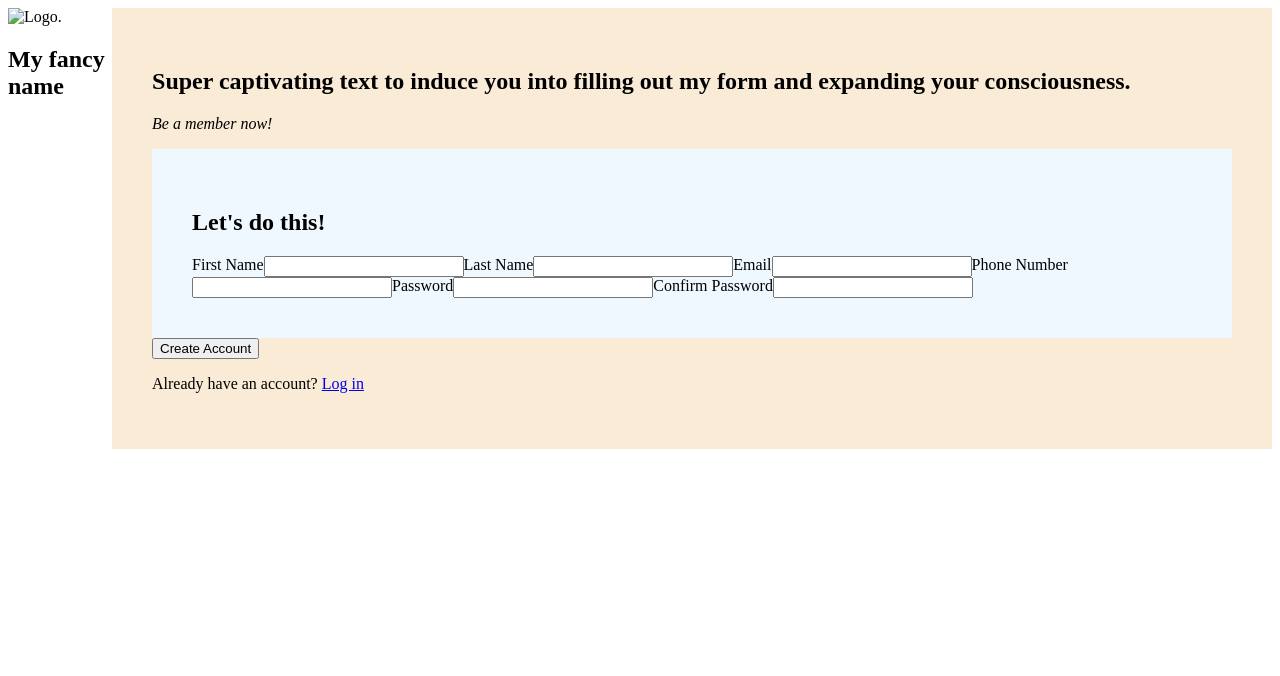
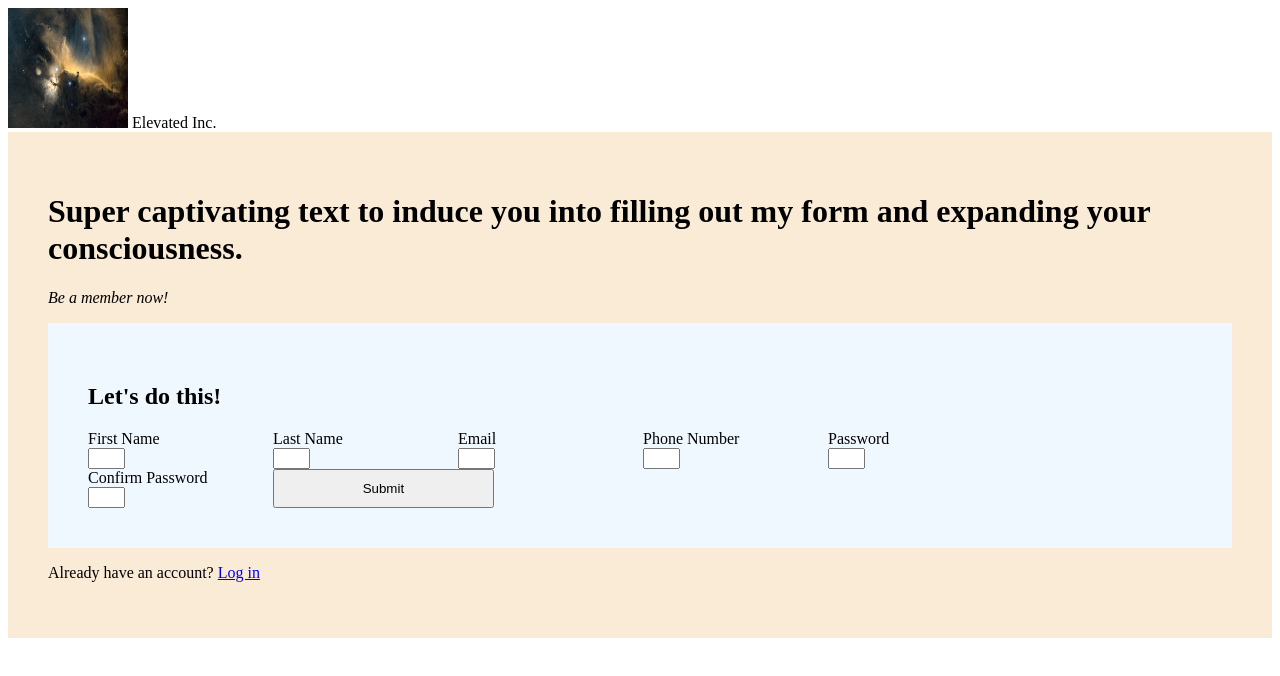
Before and after one commit to vitorbonamigosassi/sign-up_form, a plain HTML site: page index.html in a window 1280 px wide. Drawn offline with Linux system fonts and the light colour scheme.

Commit message:
Change form input syntax

```diff
--- a/index.html
+++ b/index.html
@@ -9,10 +9,9 @@
 </head>
 
 <body>
-    <section id="container">
     <header>
-            <img src="img/logo.png" alt="Logo.">
-            <h1>My fancy name</h1>
+        <img id="logo" src="img/cosmos.jpg" alt="Logo." width="120px" height="120px">
+        <span>Elevated Inc.</span>
     </header>
     <div id="main">
         <h1>Super captivating text to induce you into filling out my form and expanding your consciousness.</h2>
@@ -20,32 +19,36 @@
             <div id="formContainer">
                 <h2>Let's do this!</h2>
                 <form method="post" action="#">
+                    <label>First Name<br>
+                        <input type="text" name="firstName" required>
+                    </label>
 
-                        <label for="firstName">First Name</label><br>
-                        <input type="text" id="firstName" name="firstName"><br>
+                    <label>Last Name<br>
+                        <input type="text" name="lastName">
+                    </label>
 
-                        <label for="lastName">Last Name</label><br>
-                        <input type="text" id="lastName" name="lastName"><br>
+                    <label>Email<br>
+                        <input type="text" name="email" required>
+                    </label>
 
-                        <label for="email">Email</label><br>
-                        <input type="text" id="email" name="email"><br>
+                    <label>Phone Number<br>
+                        <input type="tel" name="phoneNumber">
+                    </label>
 
-                        <label for="phoneNumber">Phone Number</label><br>
-                        <input type="tel" id="phoneNumber" name="phoneNumber"><br>
+                    <label>Password<br>
+                        <input type="password" name="password" required>
+                    </label>
 
-                        <label for="password">Password</label><br>
-                        <input type="password" id="password" name="password"><br>
-
-                        <label for="confPassword">Confirm Password</label><br>
-                        <input type="password" id="confPassword" name="confPassword"><br>
+                    <label>Confirm Password<br>
+                        <input type="password" name="confPassword" required>
+                    </label>
+                    <input type="submit">
                 </form>
             </div>
 
-                <button>Create Account</button>
             <p>Already have an account? <a href="#">Log in</a></p>
 
     </div>
-    </section>
 </body>
 
 </html>
```
Lines whose indentation alone changed are shown as unchanged.
